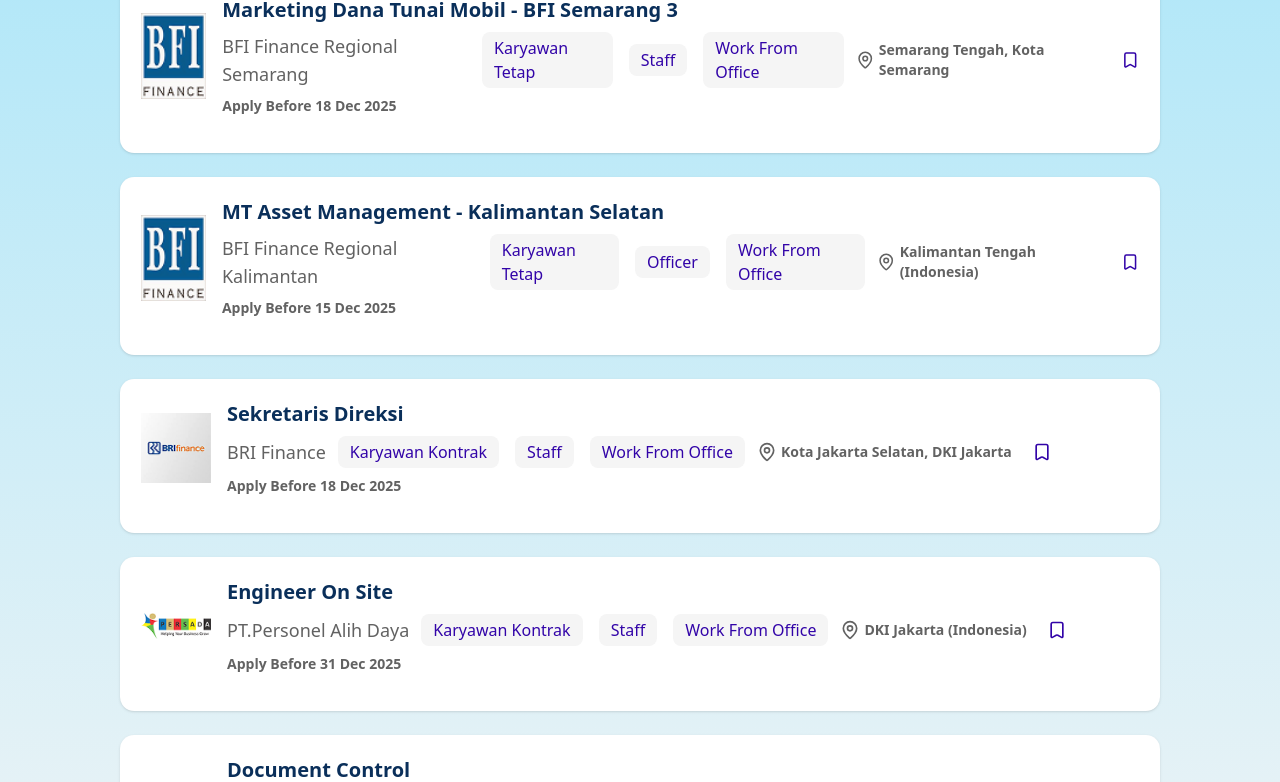
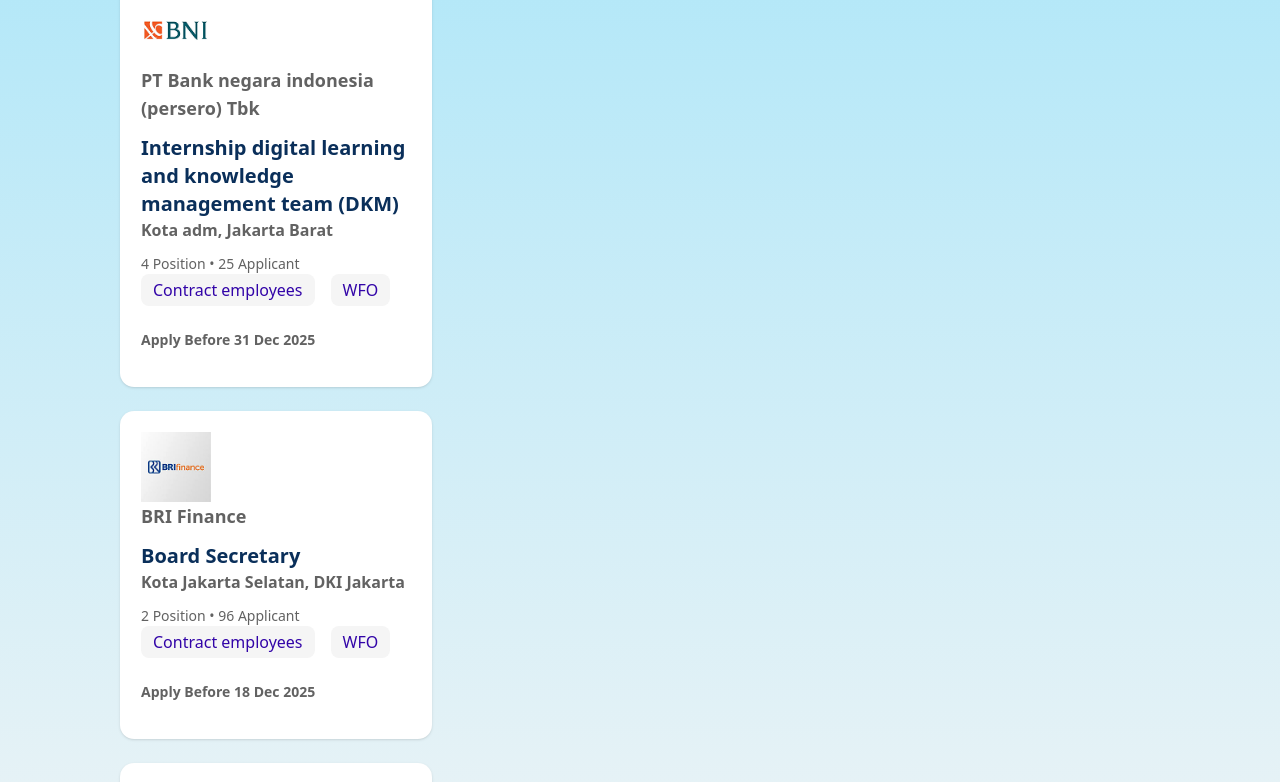
Before and after one commit to InsanBusted/hackathon-uin, a Next.js app: page /jobs/jobs-seeker in a window 1280 px wide. Shown: the part 1075-1857 px from the top of the page. Built offline with nearby package versions, Linux system fonts and the light colour scheme.

Commit message:
edit FindJobsPage

```diff
--- a/components/jobs/jobSeeker/findJobs/page.tsx
+++ b/components/jobs/jobSeeker/findJobs/page.tsx
@@ -5,64 +5,38 @@
 
 const listJobs = [
   {
-    image: "/image/bfiFinance.png",
-    jobFunction: "Marketing Dana Tunai Mobil - BFI Semarang 3",
-    company: "BFI Finance Regional Semarang",
-    jobType: "Karyawan Tetap",
-    jobLevel: "Staff",
-    workplace: "Work From Office",
-    applyDate: "Apply Before 18 Dec 2025",
-    location: "Semarang Tengah, Kota Semarang",
+    image: "/image/bni.png",
+    company: "PT Bank negara indonesia (persero) Tbk",
+    jobFunction:
+      "Internship digital learning and knowledge management team (DKM)",
+    location: "Kota adm, Jakarta Barat",
+    position: "4 Position",
+    applicant: "25 Applicant",
+    jobType: "Contract employees",
+    workplace: "WFO",
+    applyDate: "Apply Before 31 Dec 2025",
   },
   {
-    image: "/image/bfiFinance.png",
-    jobFunction: "MT Asset Management - Kalimantan Selatan",
-    company: "BFI Finance Regional Kalimantan",
-    jobType: "Karyawan Tetap",
-    jobLevel: "Officer",
-    workplace: "Work From Office",
-    applyDate: "Apply Before 15 Dec 2025",
-    location: "Kalimantan Tengah (Indonesia)",
-  },
-  {
-    image: "/image/briFinance.png",
-    jobFunction: "Sekretaris Direksi",
+    image: "/image/bri.png",
     company: "BRI Finance",
-    jobType: "Karyawan Kontrak",
-    jobLevel: "Staff",
-    workplace: "Work From Office",
+    jobFunction: "Board Secretary",
+    location: "Kota Jakarta Selatan, DKI Jakarta",
+    position: "2 Position",
+    applicant: "96 Applicant",
+    jobType: "Contract employees",
+    workplace: "WFO",
     applyDate: "Apply Before 18 Dec 2025",
-    location: "Kota Jakarta Selatan, DKI Jakarta",
   },
   {
     image: "/image/persada.png",
+    company: "PT.Personel Alih Daya TBK",
     jobFunction: "Engineer On Site",
-    company: "PT.Personel Alih Daya",
-    jobType: "Karyawan Kontrak",
-    jobLevel: "Staff",
-    workplace: "Work From Office",
+    location: "DKI Jakarta (Indonesia)",
+    position: "3 Position",
+    applicant: "100 Applicant",
+    jobType: "Contract employees",
+    workplace: "WFO",
     applyDate: "Apply Before 31 Dec 2025",
-    location: "DKI Jakarta (Indonesia)",
-  },
-  {
-    image: "/image/persada.png",
-    jobFunction: "Document Control",
-    company: "PT.Personel Alih Daya",
-    jobType: "Karyawan Kontrak",
-    jobLevel: "Staff",
-    workplace: "Work From Office",
-    applyDate: "Apply Before 31 Dec 2025",
-    location: "DKI Jakarta (Indonesia)",
-  },
-  {
-    image: "/image/persada.png",
-    jobFunction: "Project Manager Cybersecurity",
-    company: "PT.Personel Alih Daya",
-    jobType: "Karyawan Kontrak",
-    jobLevel: "Staff",
-    workplace: "Work From Office",
-    applyDate: "Apply Before 31 Dec 2025",
-    location: "DKI Jakarta (Indonesia)",
   },
 ];
 const dropdownData = {
@@ -179,16 +153,13 @@
     const matchJobFunction =
       filterJobFunction.length === 0 ||
       filterJobFunction.includes(job.jobFunction);
-    const matchJobLevel =
-      filterJobLevel.length === 0 || filterJobLevel.includes(job.jobLevel);
 
     return (
       matchesSearch &&
       matchJobType &&
       matchWorkplace &&
       matchLocation &&
-      matchJobFunction &&
-      matchJobLevel
+      matchJobFunction
     );
   });
   return (
@@ -238,22 +209,35 @@
           setSelected={setFilterJobLevel}
         />
       </div>
-      <div className="flex flex-col gap-6">
+      <div className="flex items-center gap-3">
+        <div className="flex flex-col w-[30%] gap-6">
           {filteredJobs.map((job, index) => (
             <div
               key={index}
               className="border rounded-xl shadow-sm p-5 hover:shadow-md transition bg-white"
             >
               {/* Header */}
-            <div className="flex items-center gap-4 mb-4">
-              <Image src={job.image} alt={job.company} width={70} height={70} />
+              <div className="gap-4 mb-4">
+                <Image
+                  src={job.image}
+                  alt={job.company}
+                  width={70}
+                  height={70}
+                />
 
-              <div className="flex flex-col gap-2">
-                <h3 className="font-bold text-xl text-[#0A2F5A]">
+                <div className="flex flex-col">
+                  <h3 className="font-bold text-lg text-[#626262]">
+                    {job.company}
+                  </h3>
+                  <p className="font-bold text-xl text-[#0A2F5A] mt-3">
                     {job.jobFunction}
-                </h3>
-                <div className="flex items-center gap-3">
-                  <p className="text-lg text-[#626262]">{job.company}</p>
+                  </p>
+                  <p className="text-md font-semibold text-[#626262]">
+                    {job.location}
+                  </p>
+                  <p className="text-sm text-[#626262] mt-3">
+                    {job.position} &#8226; {job.applicant}
+                  </p>
 
                   {/* Job Details */}
 
@@ -262,29 +246,17 @@
                       {job.jobType}
                     </p>
                     <p className="bg-[#F5F5F5] rounded-md px-3 py-1 text-[#3204A8]">
-                      {job.jobLevel}
-                    </p>
-                    <p className="bg-[#F5F5F5] rounded-md px-3 py-1 text-[#3204A8]">
                       {job.workplace}
                     </p>
                   </div>
-                  <div className="flex items-center gap-5">
-                    <div className="flex items-center gap-1">
-                      <MapPin size={20} className="text-[#626262]" />
-                      <p className="text-sm font-semibold text-[#626262]">
-                        {job.location}
-                      </p>
                 </div>
-                    <Bookmark size={20} className="text-[#3204A8]" />
-                  </div>
-                </div>
-                <p className="text-sm font-semibold text-[#626262]">
+                <p className="text-sm font-semibold text-[#626262] mt-6">
                   {job.applyDate}
                 </p>
               </div>
             </div>
+          ))}
         </div>
-        ))}
       </div>
     </div>
   );
```
Also changed, not shown: public/image/bni.png (added), public/image/bri.png (added). Lines whose indentation alone changed are shown as unchanged.
